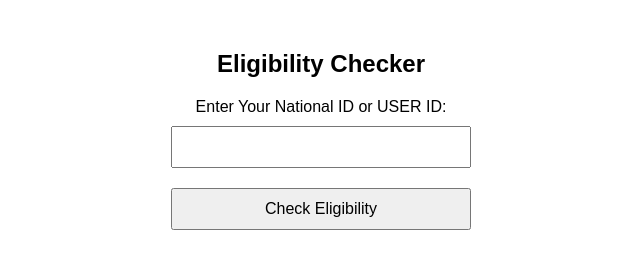
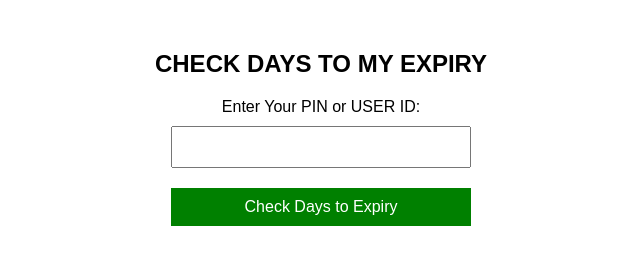
Before and after one commit to masomodigital/eligibiltycheck-FREESMS, a plain HTML site: page index.html in a window 1280 px wide. Shown: the whole page, without its empty margins (319-959 px from the left). Drawn offline with Linux system fonts and the light colour scheme.

Commit message:
Update index.html

```diff
--- a/index.html
+++ b/index.html
@@ -3,7 +3,7 @@
 <head>
   <meta charset="UTF-8">
   <meta name="viewport" content="width=device-width, initial-scale=1.0">
-  <title>Eligibility Checker</title>
+  <title>CHECK DAYS TO MY EXPIRY</title>
   <style>
     body {
       font-family: Arial, sans-serif;
@@ -21,6 +21,16 @@
       padding: 10px;
       font-size: 16px;
     }
+    button {
+      background-color: green;
+      color: white;
+      border: none;
+      cursor: pointer;
+    }
+    button:disabled {
+      background-color: gray;
+      cursor: not-allowed;
+    }
     .result {
       margin-top: 20px;
       font-weight: bold;
@@ -28,11 +38,11 @@
   </style>
 </head>
 <body>
-  <h2>Eligibility Checker</h2>
+  <h2>CHECK DAYS TO MY EXPIRY</h2>
   <form id="eligibilityForm">
-    <label for="userId">Enter Your National ID or USER ID:</label>
+    <label for="userId">Enter Your PIN or USER ID:</label>
     <input type="text" id="userId" name="userId" required>
-    <button type="submit">Check Eligibility</button>
+    <button type="submit">Check Days to Expiry</button>
   </form>
   <div class="result" id="result"></div>
 
@@ -63,11 +73,7 @@
 
         // Display message with color coding
         resultDiv.textContent = message;
-        if (message.includes('active')) {
-          resultDiv.style.color = 'green';
-        } else {
-          resultDiv.style.color = 'red';
-        }
+        resultDiv.style.color = message.includes('active') ? 'green' : 'red';
       } catch (error) {
         resultDiv.textContent = 'Error checking eligibility. Please try again later.';
         resultDiv.style.color = 'red';
```
